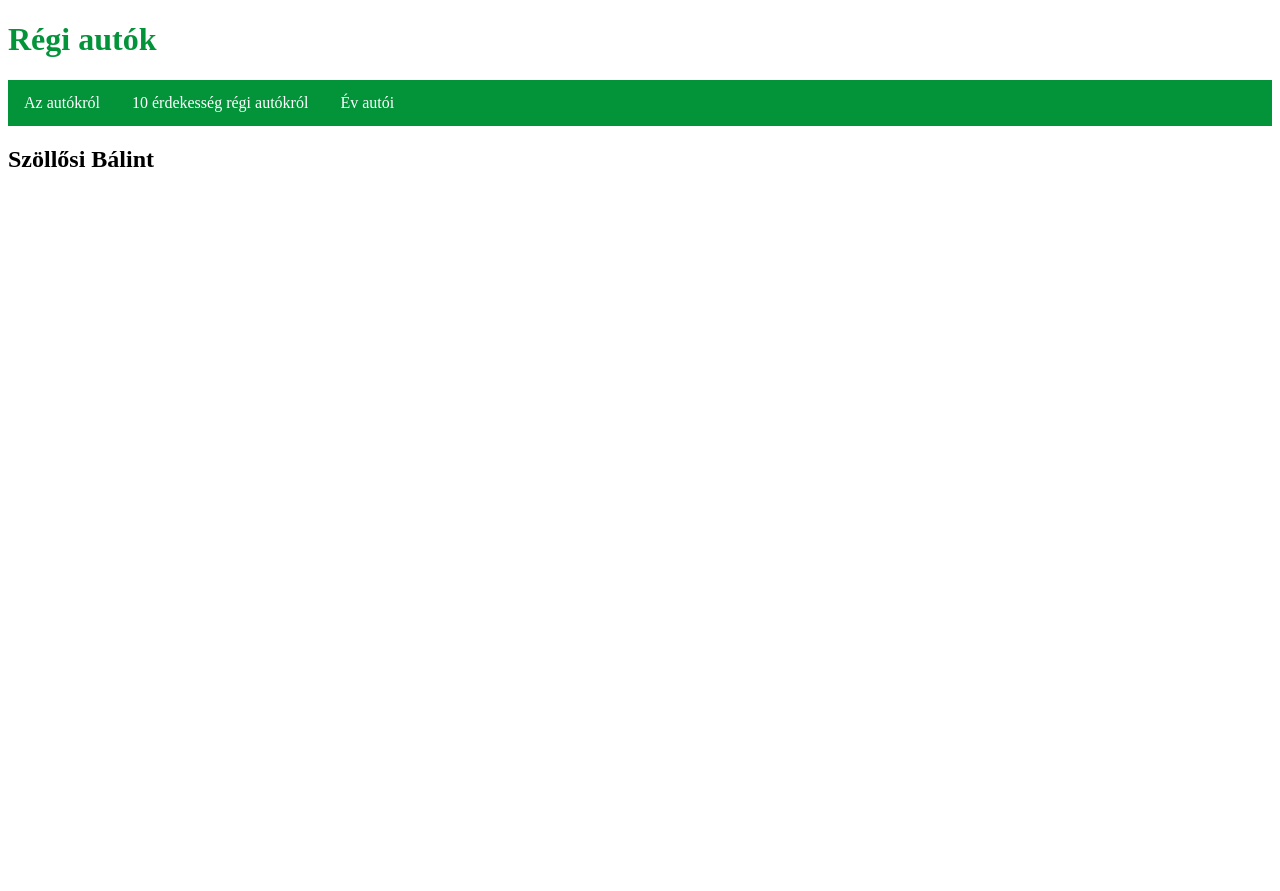
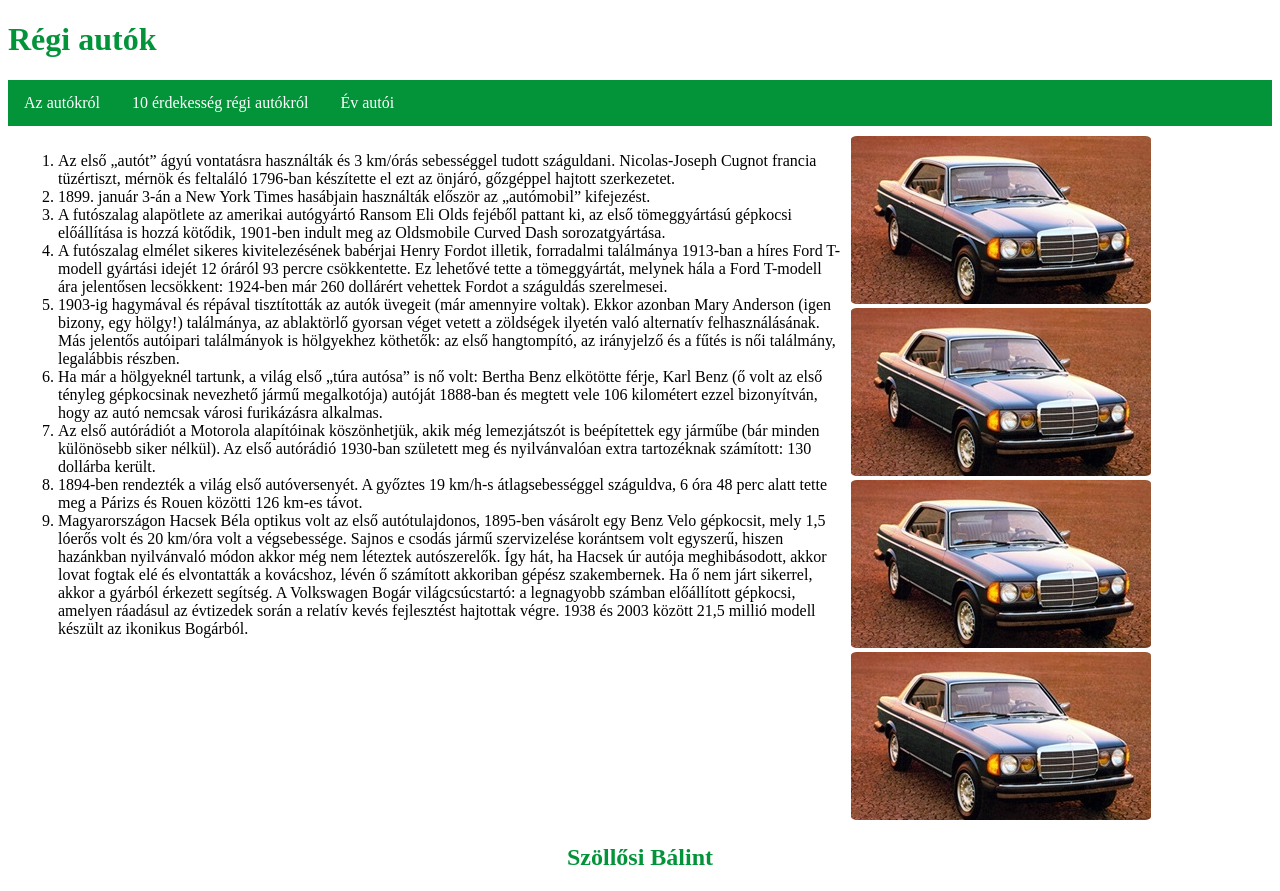
Before and after one commit to baalintka/regi_autok_SZB, a plain HTML site: page erdekessegek.html in a window 1280 px wide. Before the commit the page ends 800 px from the top, so only its background shows below. Drawn offline with Linux system fonts and the light colour scheme.

Commit message:
"2. oldal befejezése"

```diff
--- a/erdekessegek.html
+++ b/erdekessegek.html
@@ -24,9 +24,29 @@
           <li><a href="tablazat.html">Év autói</a></li>
         </ul>
       </nav>
-      <section>
+      <section class="erdekes">
+        <div class="erdekessegfelsorolas">
+            <ol>
+                <li>Az első „autót” ágyú vontatásra használták és 3 km/órás sebességgel tudott száguldani. Nicolas-Joseph Cugnot francia tüzértiszt, mérnök és feltaláló 1796-ban készítette el ezt az önjáró, gőzgéppel hajtott szerkezetet.</li>
+                <li>1899. január 3-án a New York Times hasábjain használták először az „autómobil” kifejezést.</li>
+                <li>A futószalag alapötlete az amerikai autógyártó Ransom Eli Olds fejéből pattant ki, az első tömeggyártású gépkocsi előállítása is hozzá kötődik, 1901-ben indult meg az Oldsmobile Curved Dash sorozatgyártása.</li>
+                <li>A futószalag elmélet sikeres kivitelezésének babérjai Henry Fordot illetik, forradalmi találmánya 1913-ban a híres Ford T-modell gyártási idejét 12 óráról 93 percre csökkentette. Ez lehetővé tette a tömeggyártát, melynek hála a Ford T-modell ára jelentősen lecsökkent: 1924-ben már 260 dollárért vehettek Fordot a száguldás szerelmesei.</li>
+                <li>1903-ig hagymával és répával tisztították az autók üvegeit (már amennyire voltak). Ekkor azonban Mary Anderson (igen bizony, egy hölgy!) találmánya, az ablaktörlő gyorsan véget vetett a zöldségek ilyetén való alternatív felhasználásának. Más jelentős autóipari találmányok is hölgyekhez köthetők: az első hangtompító, az irányjelző és a fűtés is női találmány, legalábbis részben.</li>
+                <li>Ha már a hölgyeknél tartunk, a világ első „túra autósa” is nő volt: Bertha Benz elkötötte férje, Karl Benz (ő volt az első tényleg gépkocsinak nevezhető jármű megalkotója) autóját 1888-ban és megtett vele 106 kilométert ezzel bizonyítván, hogy az autó nemcsak városi furikázásra alkalmas.</li>
+                <li>Az első autórádiót a Motorola alapítóinak köszönhetjük, akik még lemezjátszót is beépítettek egy járműbe (bár minden különösebb siker nélkül). Az első autórádió 1930-ban született meg és nyilvánvalóan extra tartozéknak számított: 130 dollárba került.</li>
+                <li>1894-ben rendezték a világ első autóversenyét. A győztes 19 km/h-s átlagsebességgel száguldva, 6 óra 48 perc alatt tette meg a Párizs és Rouen közötti 126 km-es távot.</li>
+                <li>Magyarországon Hacsek Béla optikus volt az első autótulajdonos, 1895-ben vásárolt egy Benz Velo gépkocsit, mely 1,5 lóerős volt és 20 km/óra volt a végsebessége. Sajnos e csodás jármű szervizelése korántsem volt egyszerű, hiszen hazánkban nyilvánvaló módon akkor még nem léteztek autószerelők. Így hát, ha Hacsek úr autója meghibásodott, akkor lovat fogtak elé és elvontatták a kovácshoz, lévén ő számított akkoriban gépész szakembernek. Ha ő nem járt sikerrel, akkor a gyárból érkezett segítség.
+                    A Volkswagen Bogár világcsúcstartó: a legnagyobb számban előállított gépkocsi, amelyen ráadásul az évtizedek során a relatív kevés fejlesztést hajtottak végre. 1938 és 2003 között 21,5 millió modell készült az ikonikus Bogárból.</li>
+            </ol>
+        </div>
+        <div class="autok">
+            <img src="ot.jpg" alt="auto">
+            <img src="ot.jpg" alt="auto">
+            <img src="ot.jpg" alt="auto">
+            <img src="ot.jpg" alt="auto">
+          </div>
       </section>
-      <section></section>
+
       <footer><h2>Szöllősi Bálint</h2></footer>
     </main>
   </body>
--- a/style.css
+++ b/style.css
@@ -51,3 +51,17 @@ p{
     padding: 2px;
     border-radius: 2%;
  }
+ footer{
+    text-align: center;
+    color: #03943a;
+ }
+ .erdekes{
+   display: grid;
+   grid-template-columns: 2fr 1fr;
+ }
+ .erdekessegfelsorolas{
+   padding: 10px;
+ }
+ .autok{
+   padding-top: 10px;
+ }
```
